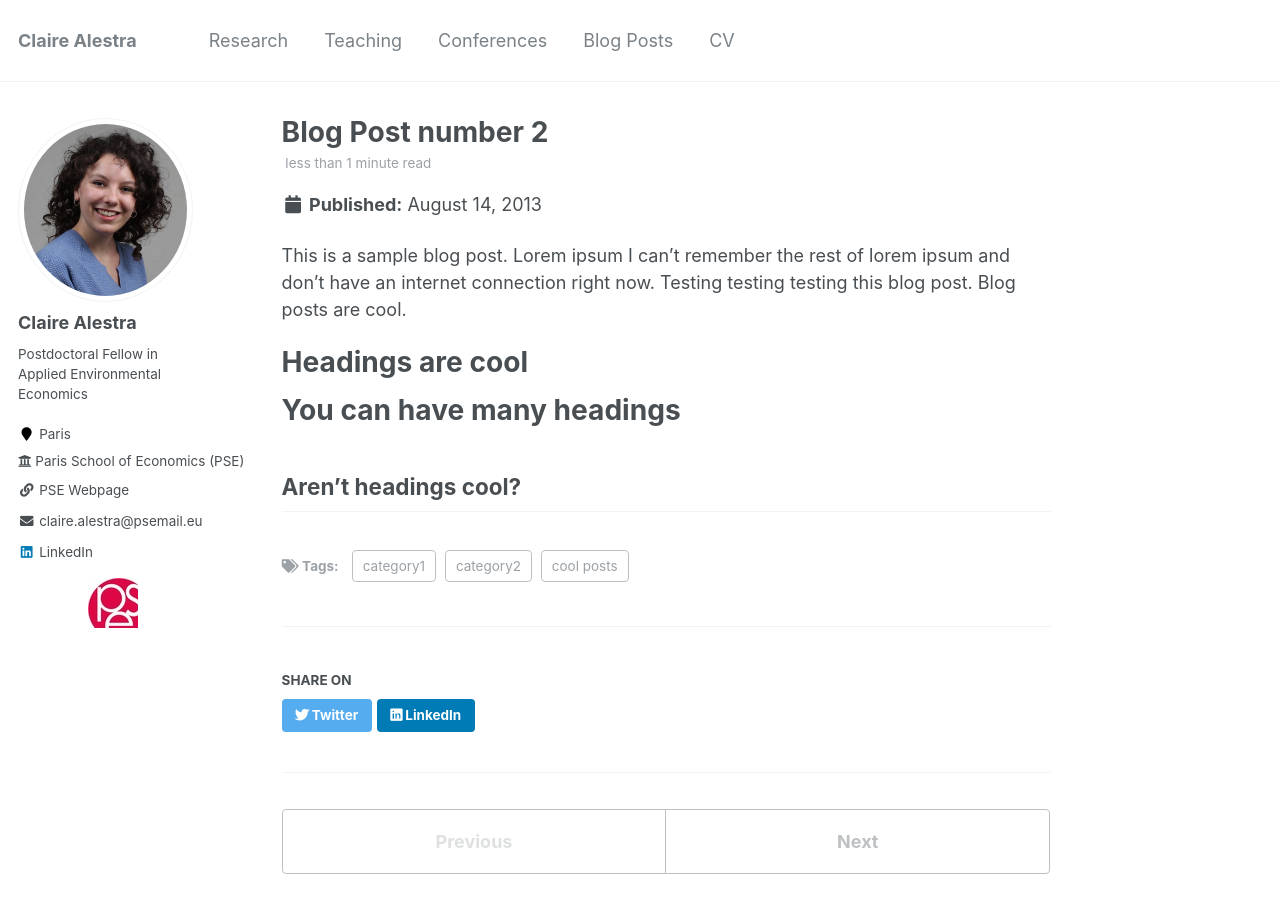
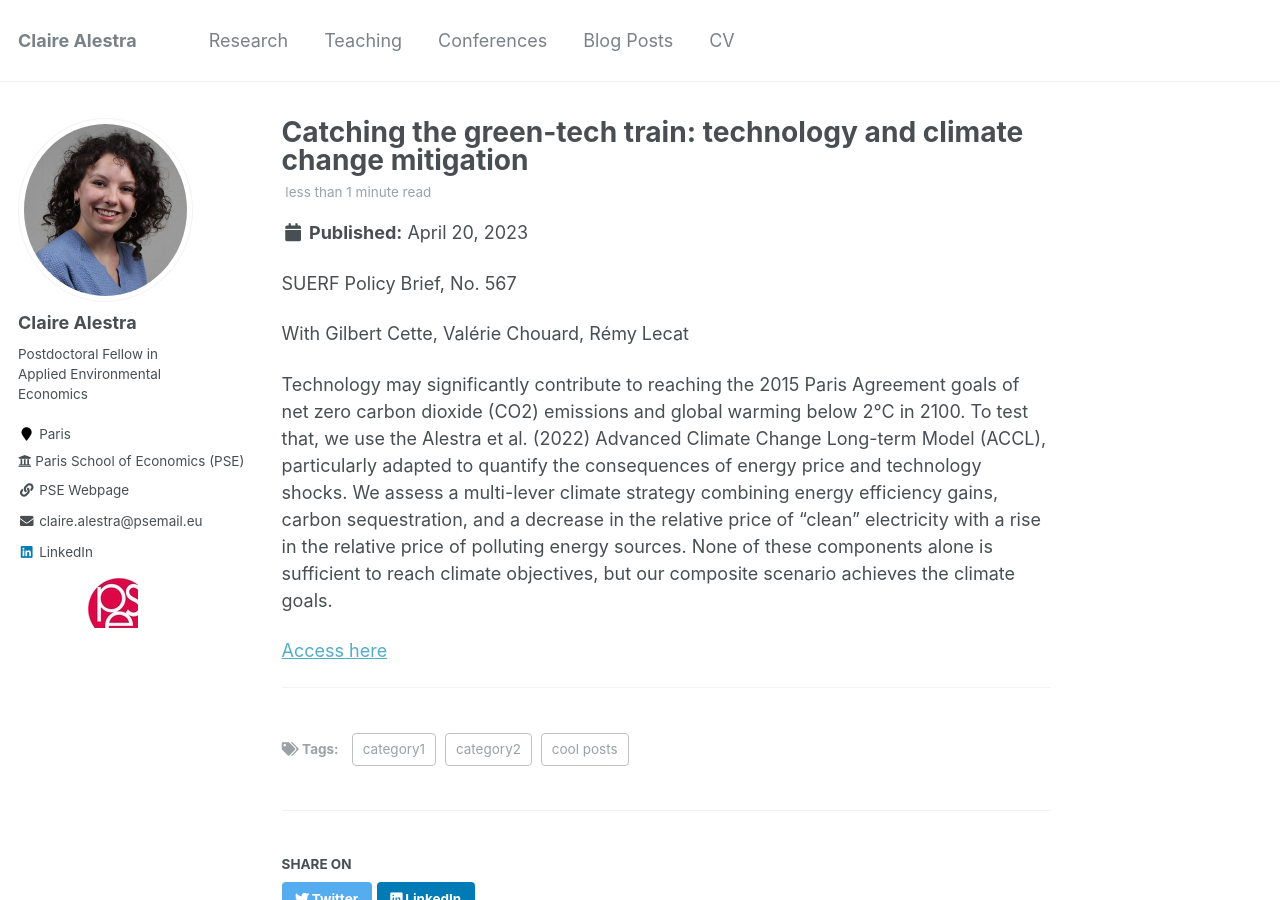
Before and after one commit to ClaireAlestra/ClaireAlestra.github.io, a Jekyll site: the page built from _posts/2013-08-14-blog-post-2.md, in a window 1280 px wide and 900 px high. Built offline with Jekyll 4.4.1, drawn with Linux system fonts in a browser that asks for light colours.

Commit message:
Update 2013-08-14-blog-post-2.md

```diff
--- a/_posts/2013-08-14-blog-post-2.md
+++ b/_posts/2013-08-14-blog-post-2.md
@@ -1,20 +1,19 @@
 ---
-title: 'Blog Post number 2'
-date: 2013-08-14
-permalink: /posts/2013/08/blog-post-2/
+title: 'Catching the green-tech train: technology and climate change mitigation'
+date: 2023-04-20
+permalink: /posts/2023-blog-post/
 tags:
   - cool posts
   - category1
   - category2
 ---
 
-This is a sample blog post. Lorem ipsum I can't remember the rest of lorem ipsum and don't have an internet connection right now. Testing testing testing this blog post. Blog posts are cool.
+SUERF Policy Brief, No. 567
 
-Headings are cool
-======
+With Gilbert Cette, Valérie Chouard, Rémy Lecat
 
-You can have many headings
-======
+Technology may significantly contribute to reaching the 2015 Paris Agreement goals of net zero carbon dioxide (CO2) emissions and global warming below 2°C in 2100. To test that, we use the Alestra et al. (2022) Advanced Climate Change Long-term Model (ACCL), particularly adapted to quantify the consequences of energy price and technology shocks. We assess a multi-lever climate strategy combining energy efficiency gains, carbon sequestration, and a decrease in the relative price of “clean” electricity with a rise in the relative price of polluting energy sources. None of these components alone is sufficient to reach climate objectives, but our composite scenario achieves the climate goals.
 
-Aren't headings cool?
+[Access here]([https://doi.org/10.1016/j.jpolmod.2021.10.001](https://www.suerf.org/publications/suerf-policy-notes-and-briefs/catching-the-green-tech-train-technology-and-climate-change-mitigation/)https://www.suerf.org/publications/suerf-policy-notes-and-briefs/catching-the-green-tech-train-technology-and-climate-change-mitigation/)
+
 ------
```
